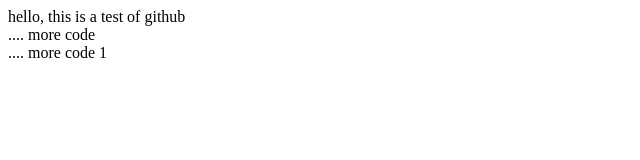
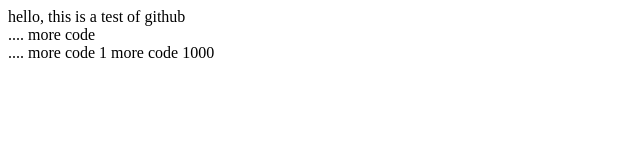
Before and after one commit to jorgesosahedz/jorge.demo, a plain HTML site: page WebContent/index.html in a window 1280 px wide. Shown: the whole page, without its empty margins (0-640 px from the left). Drawn offline with Linux system fonts and the light colour scheme.

Commit message:
added more lines of code

```diff
--- a/WebContent/index.html
+++ b/WebContent/index.html
@@ -11,5 +11,7 @@
 
 </br>
 .... more code 1
+
+more code 1000
 </body>
 </html>
```
